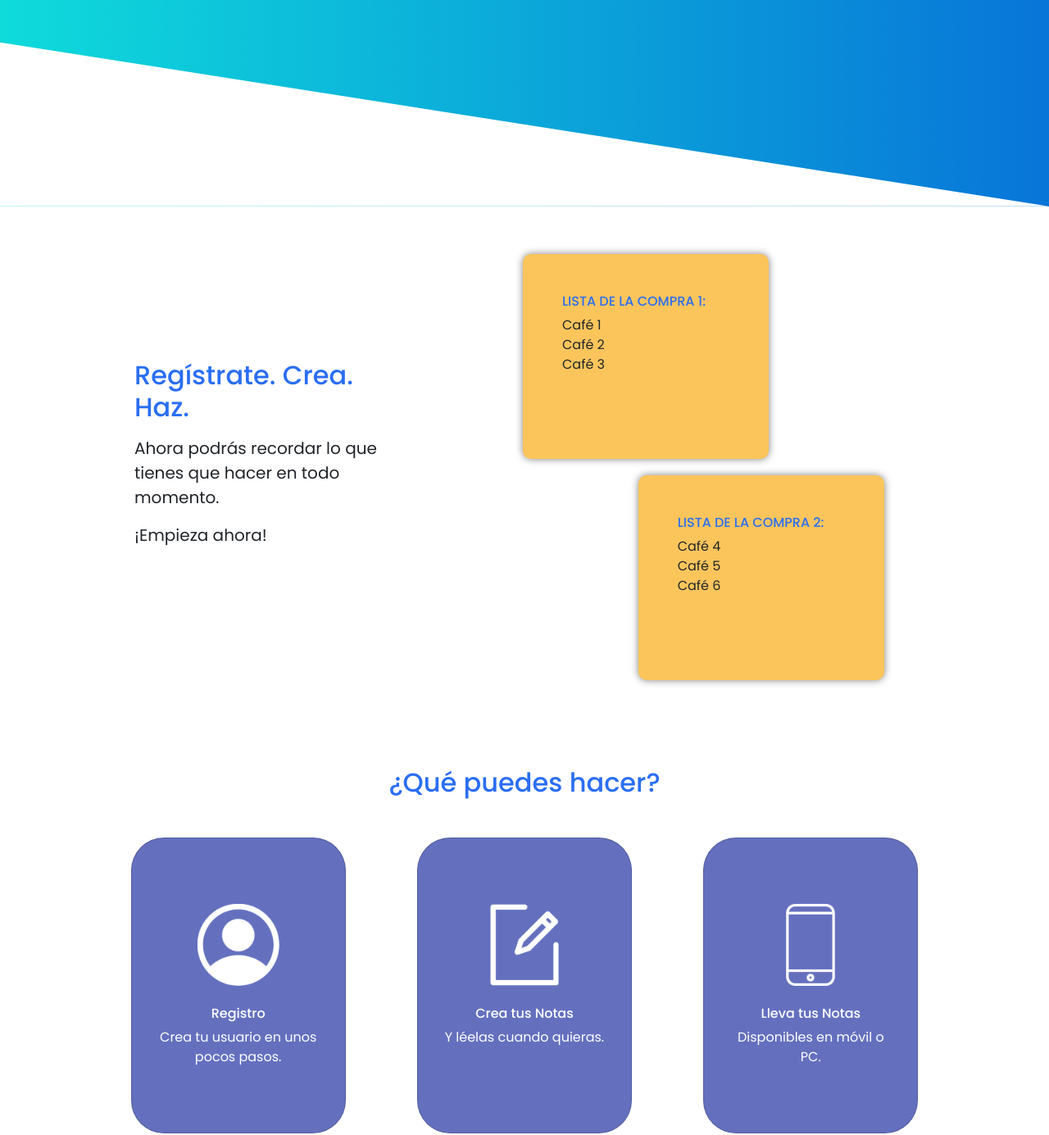
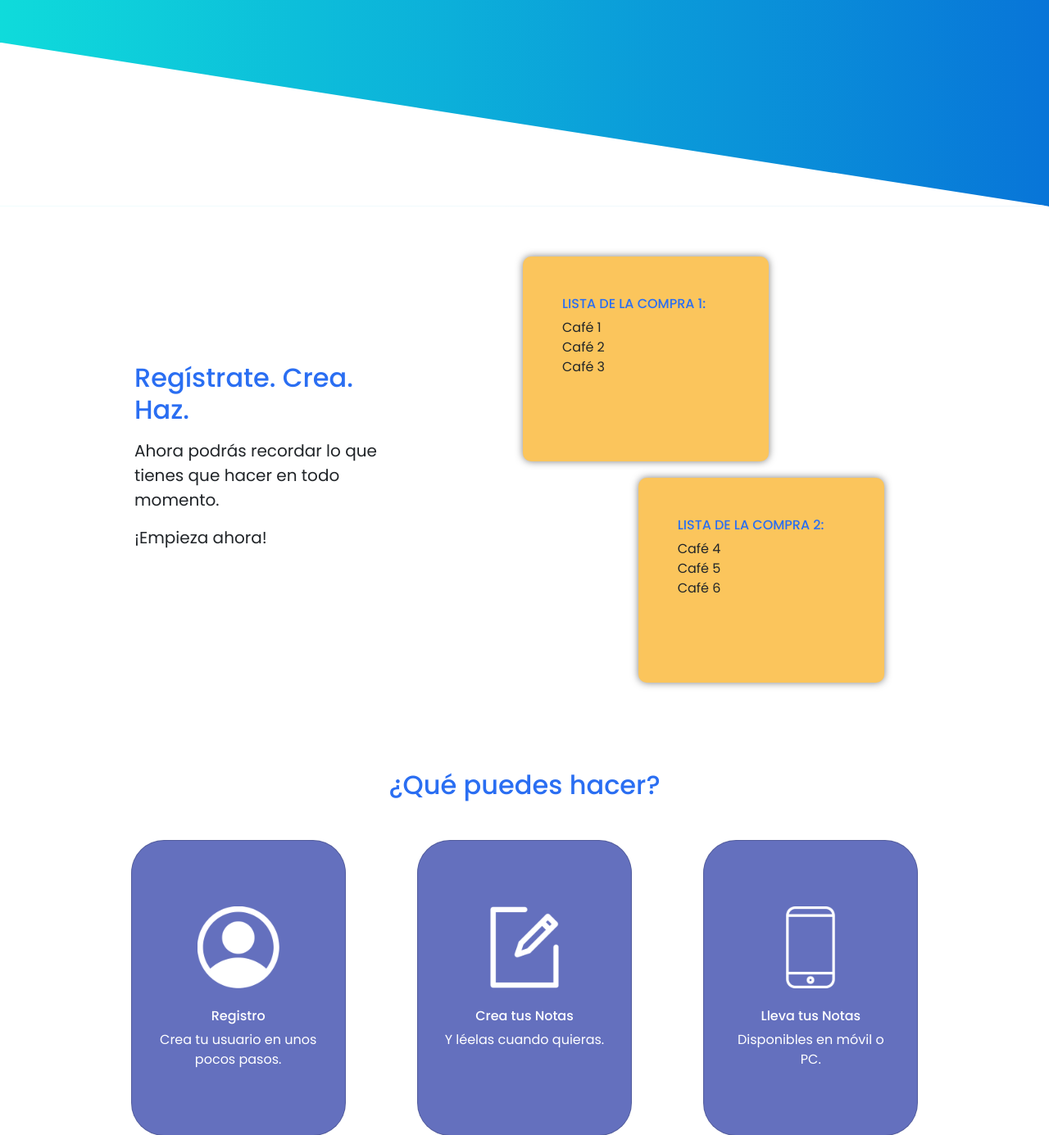
Before and after one commit to cesarlpb/Todo-app-Flask, a Flask app: page / in a window 1280 px wide. Shown: the part 719-2104 px from the top of the page at 82% size. Run offline with Flask 2, Linux system fonts and the light colour scheme; some libraries are stand-ins or nearby versions; some web fonts are replaced.

Commit message:
Estilos en elementos

```diff
--- a/app/static/style.css
+++ b/app/static/style.css
@@ -109,7 +109,7 @@ h3 {
     box-shadow: 0 0 10px rgba(0,0,0,0.5);
 }
 
-/* Seccióin Home */
+/* Sección Home */
 
 #home{
     background-image: linear-gradient(to right, #0FDBDB, #0875D8);
@@ -122,7 +122,28 @@ h3 {
     width: 100;
     -webkit-clip-path: polygon(0% 0%, 0% 100%, 100% 100%);
     clip-path: polygon(0% 0%, 0% 100%, 100% 100%);
+    border-bottom: 1px solid white;
 }
+#home, #triangulo {
+    background-color: white;
+    margin-bottom: 0;
+    padding-bottom: 0px;
+    border-bottom: 2px solid white;
+}
+/* revisar línea entre triángulo y #about */
+/* Sections */
+#about {
+    background-color: white;
+    margin-top: 0;
+    padding-top: 0;
+    border-top: 1px solid white;
+}
+#login {
+    height: 100vh;
+    background-image: linear-gradient(to right, #0FDBDB, #0875D8);
+}
+
+
 .boton{
     background-color: white;
 }
```
